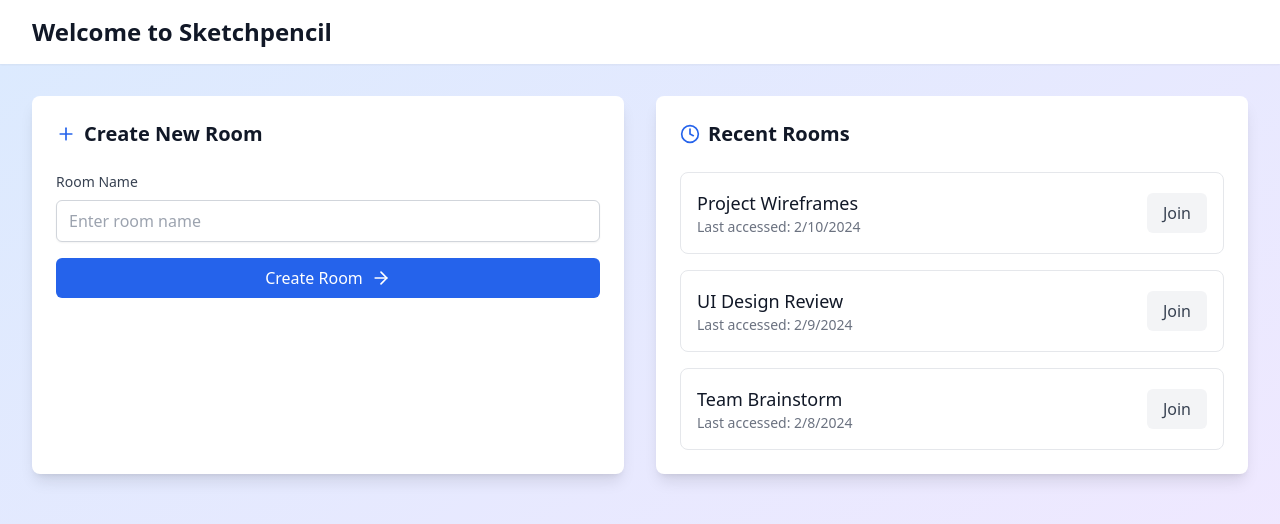
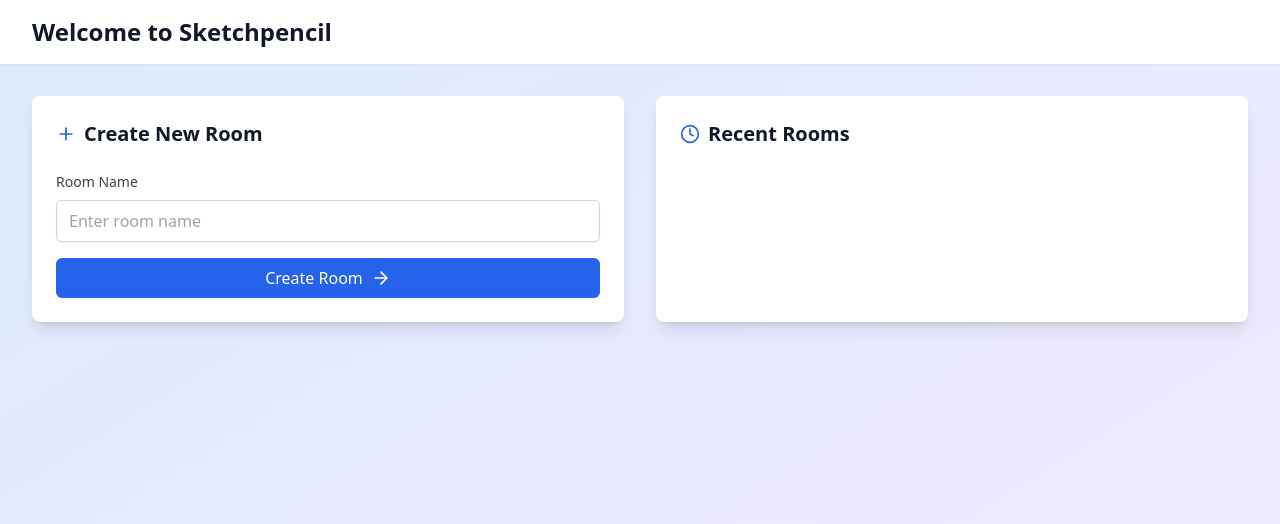
Before and after one commit to AjaykrishnaA/sketchpencil, a Next.js app in the folder apps/frontend/: page /dashboard in a window 1280 px wide. Shown: the top 524 px of the page. Built offline with nearby package versions, Linux system fonts and the light colour scheme.

Commit message:
minor changes to test hosting

```diff
--- a/apps/frontend/app/dashboard/page.tsx
+++ b/apps/frontend/app/dashboard/page.tsx
@@ -14,11 +14,11 @@
 export default function Dashboard() {
     const router = useRouter();
     const [newRoomName, setNewRoomName] = useState('');
-    const [recentRooms, setRecentRooms] = useState<Room[]>([
-        { id: '1', name: 'Project Wireframes', lastAccessed: '2024-02-10T10:30:00' },
-        { id: '2', name: 'UI Design Review', lastAccessed: '2024-02-09T15:45:00' },
-        { id: '3', name: 'Team Brainstorm', lastAccessed: '2024-02-08T09:15:00' }
-    ]);
+    // const [recentRooms, setRecentRooms] = useState<Room[]>([
+    //     { id: '1', name: 'Project Wireframes', lastAccessed: '2024-02-10T10:30:00' },
+    //     { id: '2', name: 'UI Design Review', lastAccessed: '2024-02-09T15:45:00' },
+    //     { id: '3', name: 'Team Brainstorm', lastAccessed: '2024-02-08T09:15:00' }
+    // ]);
 
     const handleCreateRoom = async (e: React.FormEvent) => {
         e.preventDefault();
@@ -94,7 +94,7 @@
                             <Clock className="h-5 w-5 text-blue-600 mr-2" />
                             Recent Rooms
                         </h2>
-                        <div className="space-y-4">
+                        {/* <div className="space-y-4">
                             {recentRooms.map((room) => (
                                 <div
                                     key={room.id}
@@ -123,7 +123,7 @@
                                     No recent rooms found
                                 </p>
                             )}
-                        </div>
+                        </div> */}
                     </div>
                 </div>
             </main>
```
